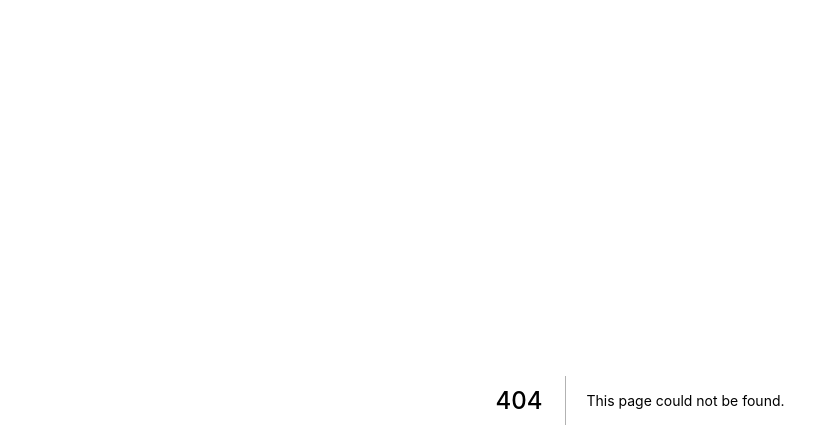
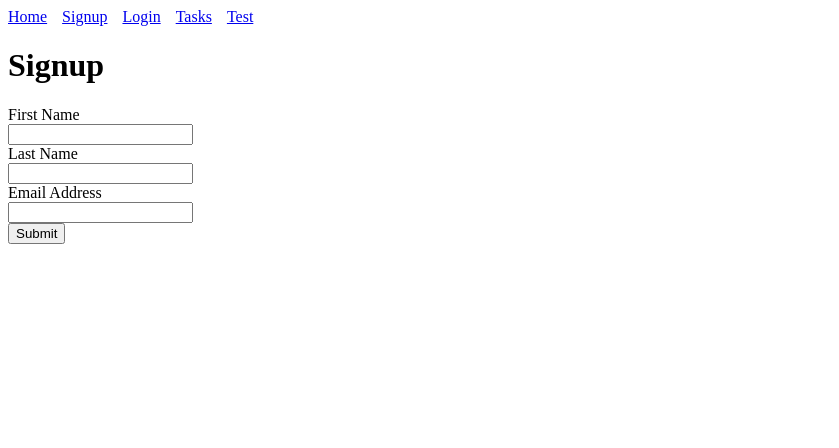
Before and after one commit to jk31/next, a Next.js app: page /signup in a window 1280 px wide. Before the commit this address had no page. Shown: the top 448 px of the page, without its empty margins (0-839 px from the left). Built offline with nearby package versions, Linux system fonts and the light colour scheme; what reactn would draw is missing.

Commit message:
formik and yup init

```diff
--- a/components/Header.js
+++ b/components/Header.js
@@ -9,6 +9,12 @@
         <Link href="/">
             <a style={linkStyle}>Home</a>
         </Link>
+        <Link href="/signup">
+            <a style={linkStyle}>Signup</a>
+        </Link>
+        <Link href="/login">
+            <a style={linkStyle}>Login</a>
+        </Link>
         <Link href="/tasks">
             <a style={linkStyle}>Tasks</a>
         </Link>
--- a/package.json
+++ b/package.json
@@ -8,9 +8,11 @@
     "start": "next start -p $PORT"
   },
   "dependencies": {
+    "formik": "^2.1.4",
     "next": "9.3.5",
     "react": "16.13.1",
     "react-dom": "16.13.1",
-    "reactn": "^2.2.7"
+    "reactn": "^2.2.7",
+    "yup": "^0.28.3"
   }
 }
--- a/pages/_app.js
+++ b/pages/_app.js
@@ -6,7 +6,8 @@
 }
 
 setGlobal({
-    test: "test from _app"
+    test: "test from _app",
+    token: ""
 });
 
 export default MyApp
--- /dev/null
+++ b/pages/signup.js
@@ -0,0 +1,48 @@
+import { Formik, Field, Form, ErrorMessage } from 'formik';
+import * as Yup from 'yup';
+
+import Layout from "../components/Layout";
+import fetch from "node-fetch";
+
+function Signup() {
+    return (
+        <Layout>
+            <h1>Signup</h1>
+            <Formik
+            initialValues={{ firstName: '', lastName: '', email: '' }}
+            validationSchema={Yup.object({
+                firstName: Yup.string()
+                .max(15, 'Must be 15 characters or less')
+                .required('Required'),
+                lastName: Yup.string()
+                .max(20, 'Must be 20 characters or less')
+                .required('Required'),
+                email: Yup.string()
+                .email('Invalid email address')
+                .required('Required'),
+            })}
+            onSubmit={(values, { setSubmitting }) => {
+                setTimeout(() => {
+                alert(JSON.stringify(values, null, 2));
+                setSubmitting(false);
+                }, 400);
+            }}
+            >
+            <Form>
+                <label htmlFor="firstName">First Name</label> <br />
+                <Field name="firstName" type="text" />
+                <ErrorMessage name="firstName" /> <br />
+                <label htmlFor="lastName">Last Name</label> <br />
+                <Field name="lastName" type="text" />
+                <ErrorMessage name="lastName" /> <br />
+                <label htmlFor="email">Email Address</label> <br />
+                <Field name="email" type="email" />
+                <ErrorMessage name="email" /> <br />
+                <button type="submit">Submit</button>
+            </Form>
+            </Formik>
+        </Layout>
+      );
+};
+
+export default Signup;
```
Also changed, not shown: pages/login.js (added, +12 -0 lines), 1 other file (tests, documents, lock files or other folders).
